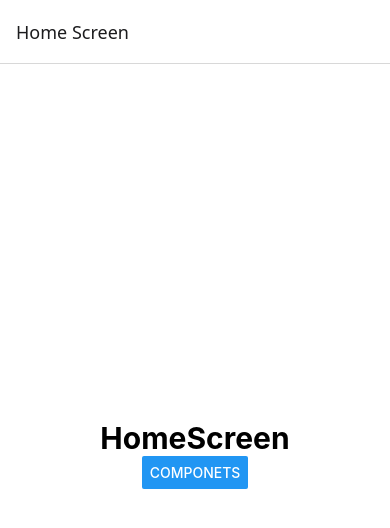
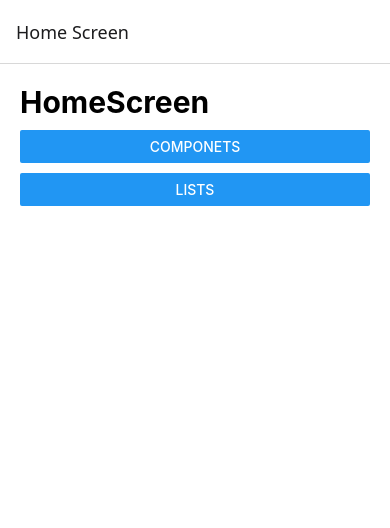
Before and after one commit to VHackenstance/RNStarter, a React Native app: screen /Home in a window 390 px wide. Shown: the top 528 px of the page. Built offline with nearby package versions, Linux system fonts and the light colour scheme.

Commit message:
Setup and Refactoring

```diff
--- a/App.js
+++ b/App.js
@@ -1,22 +1,11 @@
-import { StyleSheet, Text, View } from 'react-native';
-import { NavigationContainer } from '@react-navigation/native';
-import { createNativeStackNavigator } from '@react-navigation/native-stack';
-import HomeScreen from './src/screens/HomeScreen';
-import ComponentsScreen from "./src/screens/ComponentsScreen";
-
-// Setup Navigation
-const Stack = createNativeStackNavigator();
+import { StyleSheet, Text, View } from 'react-native'
+import { NavigationContainer } from '@react-navigation/native'
+import StackNavigator from "./src/navigation/StackNavigator";
 
 export default function App() {
   return (
       <NavigationContainer>
-        <Stack.Navigator
-            id="StackNavigatorID"
-            initialRouteName="Home"
-        >
-          <Stack.Screen name="Home" component={HomeScreen} options={{title: 'Home Screen'}}/>
-          <Stack.Screen name="Components" component={ComponentsScreen} options={{title: 'Components Screen'}} />
-        </Stack.Navigator>
+        <StackNavigator />
       </NavigationContainer>
   );
 }
--- /dev/null
+++ b/src/navigation/StackNavigator.js
@@ -0,0 +1,20 @@
+import { createNativeStackNavigator } from '@react-navigation/native-stack'
+import { HomeScreen, FlatListScreen, ComponentsScreen } from "../screens"
+
+// Setup Navigation
+const Stack = createNativeStackNavigator();
+
+const StackNavigator = () => {
+    return (
+        <Stack.Navigator
+            id="StackNavigatorID"
+            initialRouteName="Home"
+        >
+            <Stack.Screen name="Home" component={HomeScreen} options={{title: 'Home Screen'}}/>
+            <Stack.Screen name="Components" component={ComponentsScreen} options={{title: 'Components Screen'}} />
+            <Stack.Screen name="FlatList" component={FlatListScreen} options={{title: 'List Screen'}} />
+        </Stack.Navigator>
+    )
+}
+
+export default StackNavigator
--- a/src/screens/ComponentsScreen.js
+++ b/src/screens/ComponentsScreen.js
@@ -1,27 +1,15 @@
-import React from "react";
-import { Text, StyleSheet, View } from "react-native";
+import React from "react"
+import { Text, View } from "react-native"
+import styles from "../../styles/styles"
 
 const ComponentsScreen = ({ route }) => {
-  const { name } = route.params;
+  const { name, company } = route.params;
   return (
       <View style={styles.container}>
         <Text style={styles.text}>Components Screen </Text>
-        <Text style={styles.text}>{ name } </Text>
+        <Text style={styles.text}>{ company }: { name } </Text>
       </View>
   )
 };
 
-const styles = StyleSheet.create({
-  container: {
-    flex: 1,
-    backgroundColor: '#fff',
-    alignItems: 'center',
-    justifyContent: 'center',
-  },
-  text: {
-    fontSize: 30,
-    fontWeight: "bold",
-  },
-});
-
-export default ComponentsScreen;
+export default ComponentsScreen
--- /dev/null
+++ b/src/screens/FlatListScreen.js
@@ -0,0 +1,15 @@
+import Reach from 'react'
+import { View, Text, StyleSheet } from 'react-native'
+import styles from "../../styles/styles"
+
+const FlatListScreen = ({ route }) => {
+    const { name, type } = route.params
+    return (
+        <View style={styles.container}>
+            <Text style={styles.text}>Some Text </Text>
+            <Text style={styles.text}>{ type } { name } </Text>
+        </View>
+    )
+}
+
+export default FlatListScreen
--- a/src/screens/HomeScreen.js
+++ b/src/screens/HomeScreen.js
@@ -1,30 +1,23 @@
 import React from "react";
-import { Text, StyleSheet, View, Button } from "react-native";
+import { Text, View, Button } from "react-native";
+import styles from "../../styles/styles"
 
 const HomeScreen = ({ navigation }) => {
   return (
-      <View style={styles.container}>
+      <View style={styles.home_container}>
         <Text style={styles.text}>HomeScreen</Text>
-        <Button
-            title="Componets"
-            onPress={() => navigation.navigate('Components', { name: 'RAM' })}
-        />
+        <View style={styles.button_container}>
+            <Button
+                title="Componets"
+                onPress={() => navigation.navigate('Components', { name: 'RAM', company: 'ABC Hardware' })}
+            />
+            <Button
+                title="Lists"
+                onPress={() => navigation.navigate('FlatList', { name: 'Element', type: 'Flat List' })}
+            />
+        </View>
       </View>
-
   )
 };
 
-const styles = StyleSheet.create({
-  container: {
-    flex: 1,
-    backgroundColor: '#fff',
-    alignItems: 'center',
-    justifyContent: 'center',
-  },
-  text: {
-    fontSize: 30,
-    fontWeight: "bold",
-  },
-});
-
 export default HomeScreen;
--- /dev/null
+++ b/src/screens/index.js
@@ -0,0 +1,5 @@
+// index.js
+
+export { default as HomeScreen } from "./HomeScreen";
+export { default as ComponentsScreen } from "./ComponentsScreen";
+export { default as FlatListScreen } from "./FlatListScreen";
--- /dev/null
+++ b/styles/styles.js
@@ -0,0 +1,26 @@
+import { StyleSheet } from 'react-native'
+
+// SCREEN STYLES
+const styles = StyleSheet.create({
+    button_container: {
+        backgroundColor: '#fff',
+        gap: 10,
+        paddingTop: 10,
+    },
+    container: {
+        backgroundColor: '#fff',
+        flex: 1,
+        padding: 20,
+    },
+    home_container: {
+        backgroundColor: '#fff',
+        flex: 1,
+        padding: 20
+    },
+    text: {
+        fontSize: 30,
+        fontWeight: "bold",
+    },
+});
+
+export default styles;
```
Also changed, not shown: 1 other file (tests, documents, lock files or other folders).
